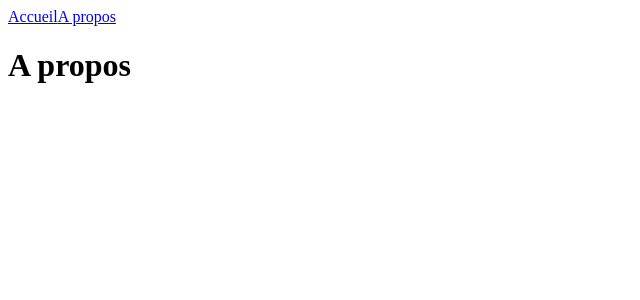
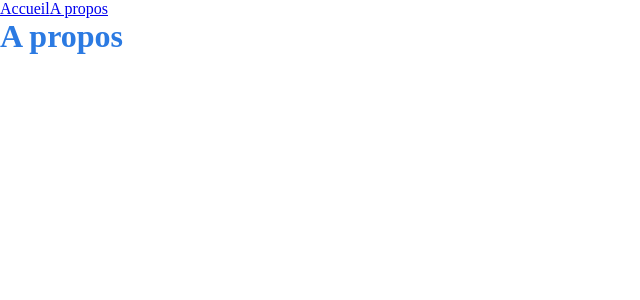
Before and after one commit to csocrate/Rental-properties-app-React, a React app: page /about in a window 1280 px wide. Shown: the top 300 px of the page, without its empty margins (0-640 px from the left). Built offline with nearby package versions, Linux system fonts and the light colour scheme; the HTML template or start-up script is replaced by a standard one.

Commit message:
Add sass and assets folder

```diff
--- a/package.json
+++ b/package.json
@@ -23,6 +23,7 @@
     "eslint-plugin-react-hooks": "^4.6.0",
     "eslint-plugin-react-refresh": "^0.4.3",
     "prettier": "^3.0.3",
+    "sass": "^1.69.5",
     "vite": "^4.4.5"
   }
 }
--- /dev/null
+++ b/src/assets/scss/base/_base.scss
@@ -0,0 +1,13 @@
+/* --------------------------------------------------
+   SETTING FOR BASIC STYLE
+   -------------------------------------------------- */
+
+   * {
+    margin: 0;
+  }
+
+  *,
+  *::before,
+  *::after {
+    box-sizing: border-box;
+  }
--- /dev/null
+++ b/src/assets/scss/base/_typography.scss
@@ -0,0 +1,3 @@
+.h1 {
+  color: rgb(43, 122, 226);
+}
--- /dev/null
+++ b/src/assets/scss/main.scss
@@ -0,0 +1,3 @@
+@import
+  'base/base',
+  'base/typography';
--- a/src/pages/About/index.jsx
+++ b/src/pages/About/index.jsx
@@ -1,9 +1,9 @@
 function About() {
   return (
     <>
-      <h1>A propos</h1>
+      <h1 className="h1">A propos</h1>
     </>
-  )
+  );
 }
 
 export default About;
--- a/src/routes/index.jsx
+++ b/src/routes/index.jsx
@@ -1,5 +1,6 @@
 import Header from '../components/Header';
 import {Outlet} from "react-router-dom";
+import '../assets/scss/main.scss';
 
 function Root() {
   return (
```
Also changed, not shown: 2 other files (tests, documents, lock files or other folders).
